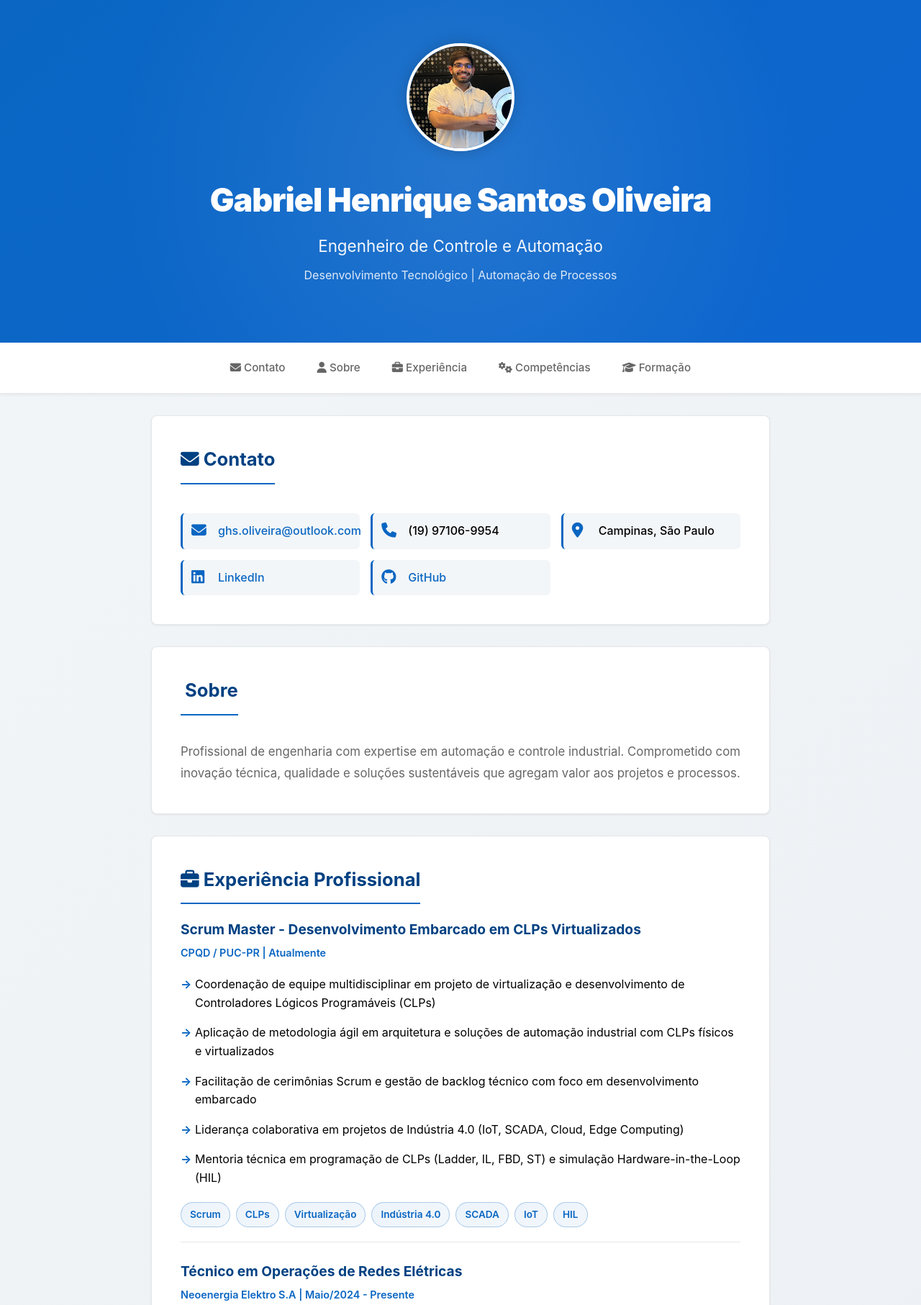
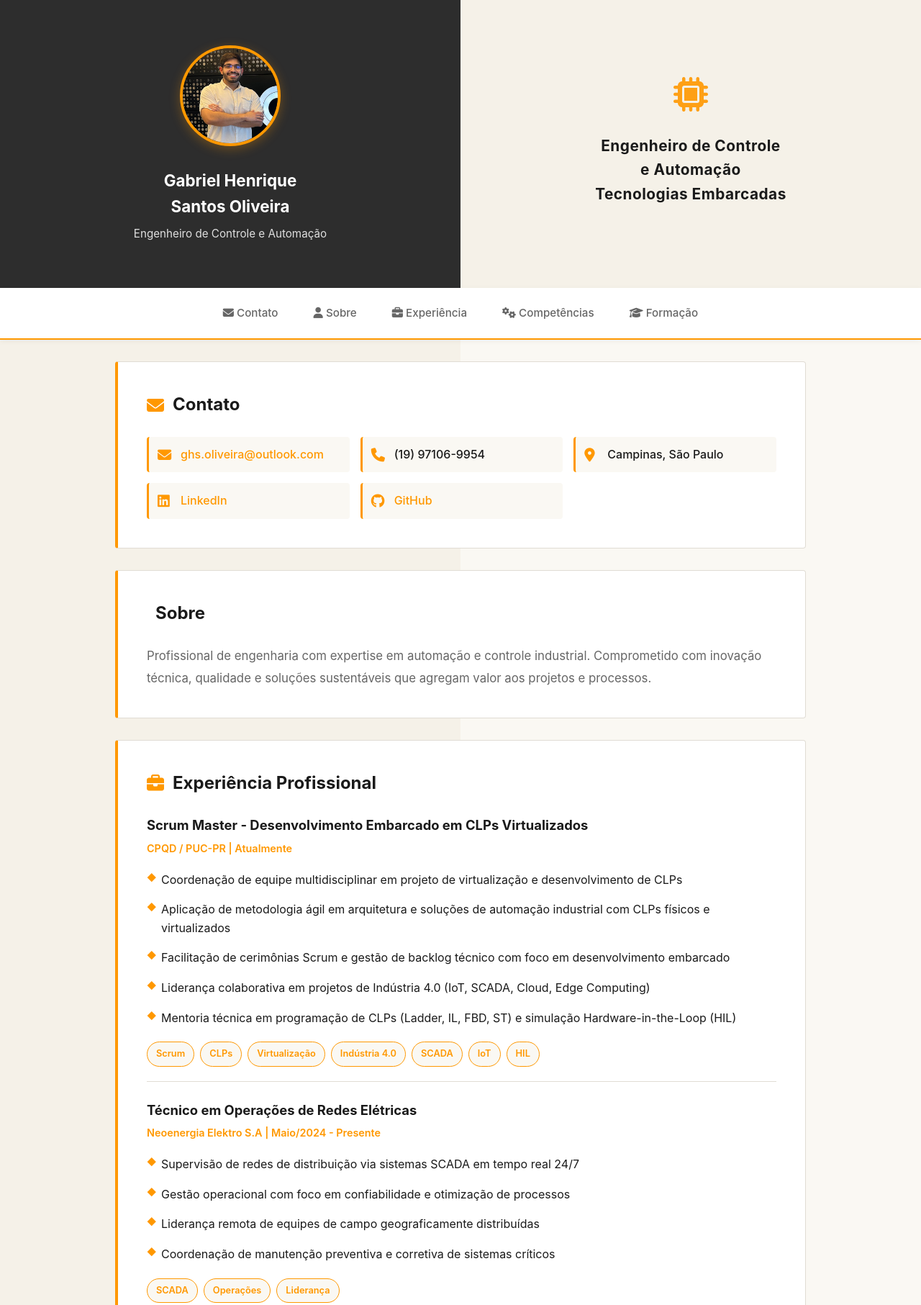
Before and after one commit to oliveiraghs/portfolio-gabriel, a plain HTML site: page index.html in a window 1280 px wide. Shown: the top 1813 px of the page at 72% size. Drawn offline with Linux system fonts and the light colour scheme.

Commit message:
Atualização Tabela de cores

```diff
--- a/index.html
+++ b/index.html
@@ -5,7 +5,6 @@
     <meta name="viewport" content="width=device-width, initial-scale=1.0">
     <title>Gabriel Henrique Santos Oliveira | Engenheiro de Controle e Automação</title>
     <meta name="description" content="Gabriel Henrique - Engenheiro especialista em CLPs Virtualizados, Automação Industrial e Inovação Técnica.">
-    <meta name="keywords" content="Engenheiro, CLP, Virtualização, SCADA, Indústria 4.0, Inovação, Design Técnico">
     <link rel="stylesheet" href="https://cdnjs.cloudflare.com/ajax/libs/font-awesome/6.4.0/css/all.min.css">
     <style>
 * {
@@ -15,32 +14,31 @@
 }
 
 :root {
-  --primary: #ffffff;
-  --secondary: #f3f6f8;
-  --accent: #0a66c2;
-  --accent-light: #0d66d0;
-  --accent-dark: #004182;
-  --text: #000000;
-  --text-muted: #666666;
-  --border: #e5e7eb;
-  --success: #0caf00;
+  --dark: #2d2d2d;
+  --orange: #ff9800;
+  --cream: #f5f1e8;
+  --cream-light: #faf8f3;
+  --text-dark: #1a1a1a;
+  --text-gray: #666666;
+  --border: #e0dcd4;
+  --accent: #ff9800;
 }
 
 html, body {
   width: 100%;
   font-family: -apple-system, BlinkMacSystemFont, 'Segoe UI', Roboto, 'Helvetica Neue', Arial, sans-serif;
-  background: linear-gradient(135deg, #f3f6f8 0%, #e8ecf1 100%);
-  color: var(--text);
+  background: linear-gradient(to right, #f5f1e8 0%, #f5f1e8 50%, #faf8f3 50%, #faf8f3 100%);
+  color: var(--text-dark);
   line-height: 1.6;
   overflow-x: hidden;
 }
 
-/* ====== HEADER COM FOTO ====== */
+/* ====== HEADER COM FOTO E DESIGN ====== */
 .header {
-  background: linear-gradient(135deg, #0a66c2 0%, #0d66d0 100%);
-  color: #ffffff;
-  padding: 60px 20px;
-  text-align: center;
+  display: grid;
+  grid-template-columns: 1fr 1fr;
+  min-height: 400px;
+  align-items: center;
   position: relative;
   overflow: hidden;
 }
@@ -48,29 +46,32 @@ html, body {
 .header::before {
   content: '';
   position: absolute;
+  left: 0;
   top: 0;
-  left: 0;
-  right: 0;
-  bottom: 0;
-  background: radial-gradient(circle at 50% 50%, rgba(255, 255, 255, 0.1) 0%, transparent 70%);
-  pointer-events: none;
+  width: 100%;
+  height: 100%;
+  background: linear-gradient(to right, #2d2d2d 0%, #2d2d2d 50%, #f5f1e8 50%, #f5f1e8 100%);
+  z-index: 0;
 }
 
-.header-content {
+.header-left {
   position: relative;
   z-index: 1;
-  max-width: 900px;
-  margin: 0 auto;
+  padding: 60px 40px;
+  display: flex;
+  flex-direction: column;
+  justify-content: center;
+  align-items: center;
 }
 
 .profile-photo {
-  width: 150px;
-  height: 150px;
+  width: 140px;
+  height: 140px;
   border-radius: 50%;
-  border: 4px solid #ffffff;
+  border: 4px solid var(--orange);
   object-fit: cover;
-  margin: 0 auto 25px;
-  box-shadow: 0 0 20px rgba(0, 0, 0, 0.2);
+  margin-bottom: 30px;
+  box-shadow: 0 4px 15px rgba(255, 152, 0, 0.3);
   transition: transform 0.3s ease;
 }
 
@@ -78,91 +79,115 @@ html, body {
   transform: scale(1.05);
 }
 
-.header h1 {
-  font-size: 2.8rem;
-  margin-bottom: 10px;
-  font-weight: 900;
-  letter-spacing: -1px;
+.header-left h1 {
+  font-size: 1.4rem;
+  color: #ffffff;
+  font-weight: 700;
+  text-align: center;
+  margin-bottom: 8px;
 }
 
-.header .subtitle {
-  font-size: 1.4rem;
-  margin-bottom: 10px;
-  opacity: 0.95;
+.header-left p {
+  font-size: 0.95rem;
+  color: rgba(255, 255, 255, 0.85);
+  text-align: center;
 }
 
-.header .specialty {
-  font-size: 1rem;
+.header-right {
+  position: relative;
+  z-index: 1;
+  padding: 60px 40px;
+  display: flex;
+  flex-direction: column;
+  justify-content: center;
+  align-items: center;
+}
+
+.header-right h2 {
+  font-size: 1.3rem;
+  color: var(--text-dark);
+  font-weight: 700;
+  text-align: center;
   margin-bottom: 20px;
-  opacity: 0.85;
+  letter-spacing: 0.5px;
+}
+
+.circuit-icon {
+  font-size: 3rem;
+  color: var(--orange);
+  margin-bottom: 15px;
+  opacity: 0.9;
 }
 
 /* ====== NAVIGATION ====== */
 .nav {
   background: #ffffff;
-  border-bottom: 1px solid var(--border);
+  border-bottom: 2px solid var(--orange);
   padding: 15px 20px;
   position: sticky;
   top: 0;
   z-index: 100;
-  box-shadow: 0 2px 4px rgba(0, 0, 0, 0.05);
+  box-shadow: 0 2px 8px rgba(0, 0, 0, 0.05);
 }
 
 .nav-content {
-  max-width: 900px;
+  max-width: 1000px;
   margin: 0 auto;
   display: flex;
-  gap: 20px;
+  gap: 25px;
   justify-content: center;
   flex-wrap: wrap;
 }
 
 .nav a {
-  color: var(--text-muted);
+  color: var(--text-gray);
   text-decoration: none;
   padding: 8px 12px;
-  border-radius: 6px;
+  border-radius: 4px;
   transition: all 0.3s ease;
   font-size: 0.95rem;
   font-weight: 500;
 }
 
 .nav a:hover {
-  color: var(--accent);
-  background: rgba(10, 102, 194, 0.08);
+  color: var(--orange);
+  background: rgba(255, 152, 0, 0.08);
 }
 
 /* ====== CONTAINER ====== */
 .container {
-  max-width: 900px;
+  max-width: 1000px;
   margin: 0 auto;
   padding: 0 20px;
 }
 
 /* ====== SECTIONS ====== */
 section {
-  background: var(--primary);
+  background: #ffffff;
   border: 1px solid var(--border);
-  border-radius: 8px;
+  border-left: 4px solid var(--orange);
+  border-radius: 4px;
   margin: 30px auto;
   padding: 40px;
   transition: all 0.3s ease;
-  box-shadow: 0 1px 3px rgba(0, 0, 0, 0.08);
 }
 
 section:hover {
-  border-color: var(--accent);
-  box-shadow: 0 4px 12px rgba(10, 102, 194, 0.1);
+  box-shadow: 0 4px 16px rgba(255, 152, 0, 0.1);
 }
 
 section h2 {
-  color: var(--accent-dark);
-  font-size: 1.6rem;
-  margin-bottom: 20px;
-  padding-bottom: 12px;
-  border-bottom: 2px solid var(--accent);
-  display: inline-block;
+  color: var(--text-dark);
+  font-size: 1.5rem;
+  margin-bottom: 25px;
   font-weight: 700;
+  display: flex;
+  align-items: center;
+  gap: 12px;
+}
+
+section h2 i {
+  color: var(--orange);
 }
 
 /* ====== CONTACT ====== */
@@ -178,37 +203,35 @@ section h2 {
   align-items: center;
   gap: 12px;
   padding: 12px;
-  background: #f3f6f8;
-  border-radius: 6px;
-  border-left: 3px solid var(--accent);
+  background: #faf8f3;
+  border-radius: 4px;
+  border-left: 3px solid var(--orange);
   transition: all 0.3s ease;
 }
 
 .contact-item:hover {
-  background: rgba(10, 102, 194, 0.08);
+  background: #f5f1e8;
   transform: translateX(5px);
 }
 
 .contact-item i {
-  color: var(--accent);
-  font-size: 1.3rem;
-  min-width: 25px;
+  color: var(--orange);
+  font-size: 1.2rem;
+  min-width: 20px;
 }
 
 .contact-item a {
-  color: var(--accent);
+  color: var(--orange);
   text-decoration: none;
-  transition: color 0.3s ease;
   font-weight: 500;
 }
 
 .contact-item a:hover {
-  color: var(--accent-light);
   text-decoration: underline;
 }
 
 .contact-item span {
-  color: var(--text);
+  color: var(--text-dark);
   font-weight: 500;
 }
 
@@ -216,7 +239,7 @@ section h2 {
 .about-text {
   font-size: 1.05rem;
   line-height: 1.8;
-  color: var(--text-muted);
+  color: var(--text-gray);
   margin-top: 15px;
 }
 
@@ -229,44 +252,43 @@ section h2 {
 
 .experience-item:last-child {
   border-bottom: none;
-  margin-bottom: 0;
 }
 
 .experience-item h3 {
-  color: var(--accent-dark);
-  font-size: 1.2rem;
+  color: var(--text-dark);
+  font-size: 1.15rem;
   margin-bottom: 5px;
   font-weight: 700;
 }
 
 .experience-meta {
-  color: var(--accent);
+  color: var(--orange);
   font-weight: 600;
+  font-size: 0.9rem;
   margin-bottom: 10px;
-  font-size: 0.9rem;
 }
 
 .experience-item ul {
   list-style: none;
   margin-top: 12px;
-  margin-left: 0;
 }
 
 .experience-item li {
   padding: 8px 0;
   padding-left: 20px;
   position: relative;
-  color: var(--text);
+  color: var(--text-dark);
 }
 
 .experience-item li:before {
-  content: "→";
+  content: "◆";
   position: absolute;
   left: 0;
-  color: var(--accent);
-  font-weight: bold;
+  color: var(--orange);
+  font-size: 0.8rem;
 }
 
+/* ====== TAGS ====== */
 .tags {
   display: flex;
   flex-wrap: wrap;
@@ -275,19 +297,20 @@ section h2 {
 }
 
 .tag {
-  background: linear-gradient(135deg, rgba(10, 102, 194, 0.08), rgba(10, 102, 194, 0.05));
-  color: var(--accent);
+  background: #faf8f3;
+  color: var(--orange);
   padding: 6px 12px;
   border-radius: 20px;
-  font-size: 0.85rem;
+  font-size: 0.8rem;
   font-weight: 600;
-  border: 1px solid rgba(10, 102, 194, 0.3);
+  border: 1px solid var(--orange);
   transition: all 0.3s ease;
 }
 
 .tag:hover {
-  background: linear-gradient(135deg, rgba(10, 102, 194, 0.15), rgba(10, 102, 194, 0.1));
-  transform: translateY(-2px);
+  background: var(--orange);
+  color: #ffffff;
+  transform: scale(1.05);
 }
 
 /* ====== SKILLS GRID ====== */
@@ -299,30 +322,33 @@ section h2 {
 }
 
 .skill-card {
-  background: #f3f6f8;
+  background: #faf8f3;
   padding: 18px;
-  border-radius: 8px;
-  border-left: 4px solid var(--accent);
+  border-radius: 4px;
+  border-left: 4px solid var(--orange);
   transition: all 0.3s ease;
-  border: 1px solid var(--border);
 }
 
 .skill-card:hover {
-  background: #ffffff;
+  background: #f5f1e8;
   transform: translateY(-3px);
-  box-shadow: 0 4px 12px rgba(10, 102, 194, 0.12);
-  border-color: var(--accent);
+  box-shadow: 0 4px 12px rgba(255, 152, 0, 0.15);
 }
 
 .skill-card h4 {
-  color: var(--accent-dark);
+  color: var(--text-dark);
   margin-bottom: 10px;
   font-size: 1rem;
   font-weight: 700;
 }
 
+.skill-card h4 i {
+  color: var(--orange);
+  margin-right: 8px;
+}
+
 .skill-card p {
-  color: var(--text-muted);
+  color: var(--text-gray);
   font-size: 0.9rem;
   line-height: 1.5;
 }
@@ -339,14 +365,14 @@ section h2 {
 }
 
 .education-item h3 {
-  color: var(--accent-dark);
-  font-size: 1.1rem;
+  color: var(--text-dark);
+  font-size: 1.05rem;
   margin-bottom: 5px;
   font-weight: 700;
 }
 
 .education-meta {
-  color: var(--text-muted);
+  color: var(--text-gray);
   font-size: 0.9rem;
 }
 
@@ -359,28 +385,28 @@ section h2 {
 }
 
 .differential-card {
-  background: #f3f6f8;
+  background: #faf8f3;
   padding: 18px;
-  border-radius: 8px;
-  border: 1px solid var(--border);
+  border-radius: 4px;
+  border-left: 4px solid var(--orange);
   transition: all 0.3s ease;
 }
 
 .differential-card:hover {
-  border-color: var(--accent);
-  box-shadow: 0 4px 12px rgba(10, 102, 194, 0.12);
+  background: #f5f1e8;
   transform: translateY(-3px);
+  box-shadow: 0 4px 12px rgba(255, 152, 0, 0.15);
 }
 
 .differential-card h4 {
-  color: var(--accent-dark);
+  color: var(--text-dark);
   margin-bottom: 8px;
   font-size: 0.95rem;
   font-weight: 700;
 }
 
 .differential-card p {
-  color: var(--text-muted);
+  color: var(--text-gray);
   font-size: 0.85rem;
   line-height: 1.5;
 }
@@ -394,36 +420,35 @@ section h2 {
 }
 
 .language-item {
-  background: #f3f6f8;
+  background: #faf8f3;
   padding: 15px;
-  border-radius: 8px;
+  border-radius: 4px;
   text-align: center;
-  border: 1px solid var(--border);
+  border-left: 4px solid var(--orange);
   transition: all 0.3s ease;
 }
 
 .language-item:hover {
-  border-color: var(--accent);
-  background: #ffffff;
+  background: #f5f1e8;
 }
 
 .language-item strong {
   display: block;
-  color: var(--accent-dark);
+  color: var(--text-dark);
   margin-bottom: 5px;
   font-weight: 700;
 }
 
 .language-item span {
-  color: var(--text-muted);
+  color: var(--text-gray);
   font-size: 0.85rem;
 }
 
 /* ====== FOOTER ====== */
 footer {
-  background: var(--primary);
-  border-top: 1px solid var(--border);
-  color: var(--text-muted);
+  background: var(--dark);
+  border-top: 4px solid var(--orange);
+  color: #ffffff;
   text-align: center;
   padding: 30px 20px;
   margin-top: 50px;
@@ -435,24 +460,35 @@ footer p {
 }
 
 footer strong {
-  color: var(--text);
+  color: var(--orange);
 }
 
 /* ====== RESPONSIVE ====== */
-@media (max-width: 768px) {
-  .header h1 {
-    font-size: 1.8rem;
+@media (max-width: 960px) {
+  .header {
+    grid-template-columns: 1fr;
+    min-height: auto;
   }
 
-  .header .subtitle {
+  .header::before {
+    background: linear-gradient(to bottom, #2d2d2d 0%, #2d2d2d 50%, #f5f1e8 50%, #f5f1e8 100%);
+  }
+
+  .header-left,
+  .header-right {
+    padding: 40px 30px;
+  }
+
+  .header-left h1 {
+    font-size: 1.2rem;
+  }
+
+  .header-right h2 {
     font-size: 1.1rem;
   }
+}
 
-  .profile-photo {
-    width: 120px;
-    height: 120px;
-  }
-
+@media (max-width: 768px) {
   section {
     padding: 25px;
     margin: 20px auto;
@@ -467,7 +503,7 @@ footer strong {
   }
 
   .nav-content {
-    gap: 10px;
+    gap: 15px;
   }
 
   .nav a {
@@ -477,16 +513,23 @@ footer strong {
 }
 
 @media (max-width: 480px) {
-  .header {
-    padding: 40px 15px;
+  .header-left,
+  .header-right {
+    padding: 30px 20px;
   }
 
-  .header h1 {
-    font-size: 1.4rem;
+  .profile-photo {
+    width: 120px;
+    height: 120px;
+    margin-bottom: 20px;
   }
 
-  .header .subtitle {
-    font-size: 0.9rem;
+  .header-left h1 {
+    font-size: 1rem;
+  }
+
+  .header-right h2 {
+    font-size: 0.95rem;
   }
 
   section {
@@ -504,13 +547,18 @@ footer strong {
     </style>
 </head>
 <body>
-    <!-- HEADER COM FOTO -->
+    <!-- HEADER COM DESIGN LINKEDIN -->
     <header class="header">
-        <div class="header-content">
-            <img src="foto.jpg" alt="Foto de Gabriel Henrique Santos Oliveira" class="profile-photo">
-            <h1>Gabriel Henrique Santos Oliveira</h1>
-            <p class="subtitle">Engenheiro de Controle e Automação</p>
-            <p class="specialty">Desenvolvimento Tecnológico | Automação de Processos</p>
+        <div class="header-left">
+            <img src="foto.jpg" alt="Gabriel Henrique Santos Oliveira" class="profile-photo">
+            <h1>Gabriel Henrique<br>Santos Oliveira</h1>
+            <p>Engenheiro de Controle e Automação</p>
+        </div>
+        <div class="header-right">
+            <div class="circuit-icon">
+                <i class="fas fa-microchip"></i>
+            </div>
+            <h2>Engenheiro de Controle<br>e Automação<br>Tecnologias Embarcadas</h2>
         </div>
     </header>
 
@@ -571,7 +619,7 @@ footer strong {
                 <h3>Scrum Master - Desenvolvimento Embarcado em CLPs Virtualizados</h3>
                 <p class="experience-meta">CPQD / PUC-PR | Atualmente</p>
                 <ul>
-                    <li>Coordenação de equipe multidisciplinar em projeto de virtualização e desenvolvimento de Controladores Lógicos Programáveis (CLPs)</li>
+                    <li>Coordenação de equipe multidisciplinar em projeto de virtualização e desenvolvimento de CLPs</li>
                     <li>Aplicação de metodologia ágil em arquitetura e soluções de automação industrial com CLPs físicos e virtualizados</li>
                     <li>Facilitação de cerimônias Scrum e gestão de backlog técnico com foco em desenvolvimento embarcado</li>
                     <li>Liderança colaborativa em projetos de Indústria 4.0 (IoT, SCADA, Cloud, Edge Computing)</li>
@@ -608,7 +656,7 @@ footer strong {
                 <h3>Estagiário de Engenharia - Operações de Frota</h3>
                 <p class="experience-meta">Neoenergia Elektro S.A | Agosto/2022 - Maio/2024</p>
                 <ul>
-                    <li>Desenvolvimento de dashboards e relatórios em Power BI para análise de desempenho operacional</li>
+                    <li>Desenvolvimento de dashboards em Power BI para análise de desempenho operacional</li>
                     <li>Automação de processos repetitivos via Power Automate</li>
                     <li>Gestão técnica, documentação e controle de sistemas de monitoramento</li>
                     <li>Análise de dados com SQL e Excel avançado, criação de modelos analíticos</li>
@@ -618,7 +666,6 @@ footer strong {
                     <span class="tag">SQL</span>
                     <span class="tag">Excel</span>
                     <span class="tag">Automação</span>
-                    <span class="tag">Análise</span>
                 </div>
             </div>
         </section>
@@ -629,15 +676,15 @@ footer strong {
             <div class="skills-grid">
                 <div class="skill-card">
                     <h4><i class="fas fa-microchip"></i> Controle & Automação</h4>
-                    <p>SCADA, Ladder, IL, FBD, ST, CLPs Virtualizados, Hardware-in-the-Loop (HIL), Controle de Processos, Sistemas Tempo Real</p>
+                    <p>SCADA, Ladder, IL, FBD, ST, CLPs Virtualizados, Hardware-in-the-Loop (HIL), Controle de Processos</p>
                 </div>
                 <div class="skill-card">
                     <h4><i class="fas fa-cube"></i> Design Mecânico</h4>
-                    <p><strong>FreeCAD</strong> - Modelagem 3D, Desenho técnico, Simulação mecânica, Documentação de projeto</p>
+                    <p><strong>FreeCAD</strong> - Modelagem 3D, Desenho técnico, Simulação mecânica</p>
                 </div>
                 <div class="skill-card">
                     <h4><i class="fas fa-bolt"></i> Esquemas Elétricos</h4>
-                    <p><strong>QElectroTech</strong> - Esquemas elétricos, Diagramas de circuito, Documentação elétrica, Simbologia industrial</p>
+                    <p><strong>QElectroTech</strong> - Esquemas elétricos, Diagramas de circuito, Simbologia industrial</p>
                 </div>
                 <div class="skill-card">
                     <h4><i class="fas fa-chart-bar"></i> Desenvolvimento & Dados</h4>
@@ -645,11 +692,11 @@ footer strong {
                 </div>
                 <div class="skill-card">
                     <h4><i class="fas fa-tasks"></i> Agile & Gestão</h4>
-                    <p>Scrum, Trello, Jira, Gestão de Backlog, Facilitação de Cerimônias, Liderança Técnica, Gestão de Projetos</p>
+                    <p>Scrum, Trello, Jira, Gestão de Backlog, Liderança Técnica, Gestão de Projetos</p>
                 </div>
                 <div class="skill-card">
                     <h4><i class="fas fa-lightbulb"></i> Inovação & Criatividade</h4>
-                    <p>Pensamento criativo, Problem-solving, Design Thinking, Otimização de processos, Ideação e prototipagem</p>
+                    <p>Pensamento criativo, Problem-solving, Design Thinking, Otimização de processos</p>
                 </div>
             </div>
         </section>
@@ -680,27 +727,27 @@ footer strong {
             <div class="differentials-grid">
                 <div class="differential-card">
                     <h4>Expertise em CLPs Virtualizados</h4>
-                    <p>Conhecimento especializado em arquitetura, programação e simulação de controladores lógicos com aplicação prática</p>
+                    <p>Conhecimento especializado em arquitetura, programação e simulação</p>
                 </div>
                 <div class="differential-card">
                     <h4>Design Técnico Integrado</h4>
-                    <p>FreeCAD (modelagem 3D) + QElectroTech (esquemas elétricos) = soluções completas de engenharia</p>
+                    <p>FreeCAD + QElectroTech = soluções completas de engenharia</p>
                 </div>
                 <div class="differential-card">
                     <h4>Inovação e Criatividade</h4>
-                    <p>Pensamento criativo, problem-solving avançado e capacidade de ideação para soluções inovadoras</p>
+                    <p>Pensamento criativo e problem-solving para soluções inovadoras</p>
                 </div>
                 <div class="differential-card">
                     <h4>Formação Contínua</h4>
-                    <p>Pós-graduação em Software (USP) + Residência CPQD em virtualização de CLPs</p>
+                    <p>Pós-graduação USP + Residência CPQD em virtualização</p>
                 </div>
                 <div class="differential-card">
                     <h4>Experiência em Sistemas Críticos</h4>
-                    <p>Operação 24/7 de infraestruturas estratégicas de energia elétrica com alto padrão de qualidade</p>
+                    <p>Operação 24/7 de infraestruturas estratégicas de energia</p>
                 </div>
                 <div class="differential-card">
                     <h4>Gestão Técnica & Projetos</h4>
-                    <p>Gestão de projetos com visão estratégica, otimização de recursos e liderança colaborativa</p>
+                    <p>Gestão com visão estratégica e liderança colaborativa</p>
                 </div>
             </div>
         </section>
@@ -732,7 +779,6 @@ footer strong {
     </footer>
 
     <script>
-        // Smooth scroll para navegação
         document.querySelectorAll('a[href^="#"]').forEach(anchor => {
             anchor.addEventListener('click', function (e) {
                 e.preventDefault();
```
